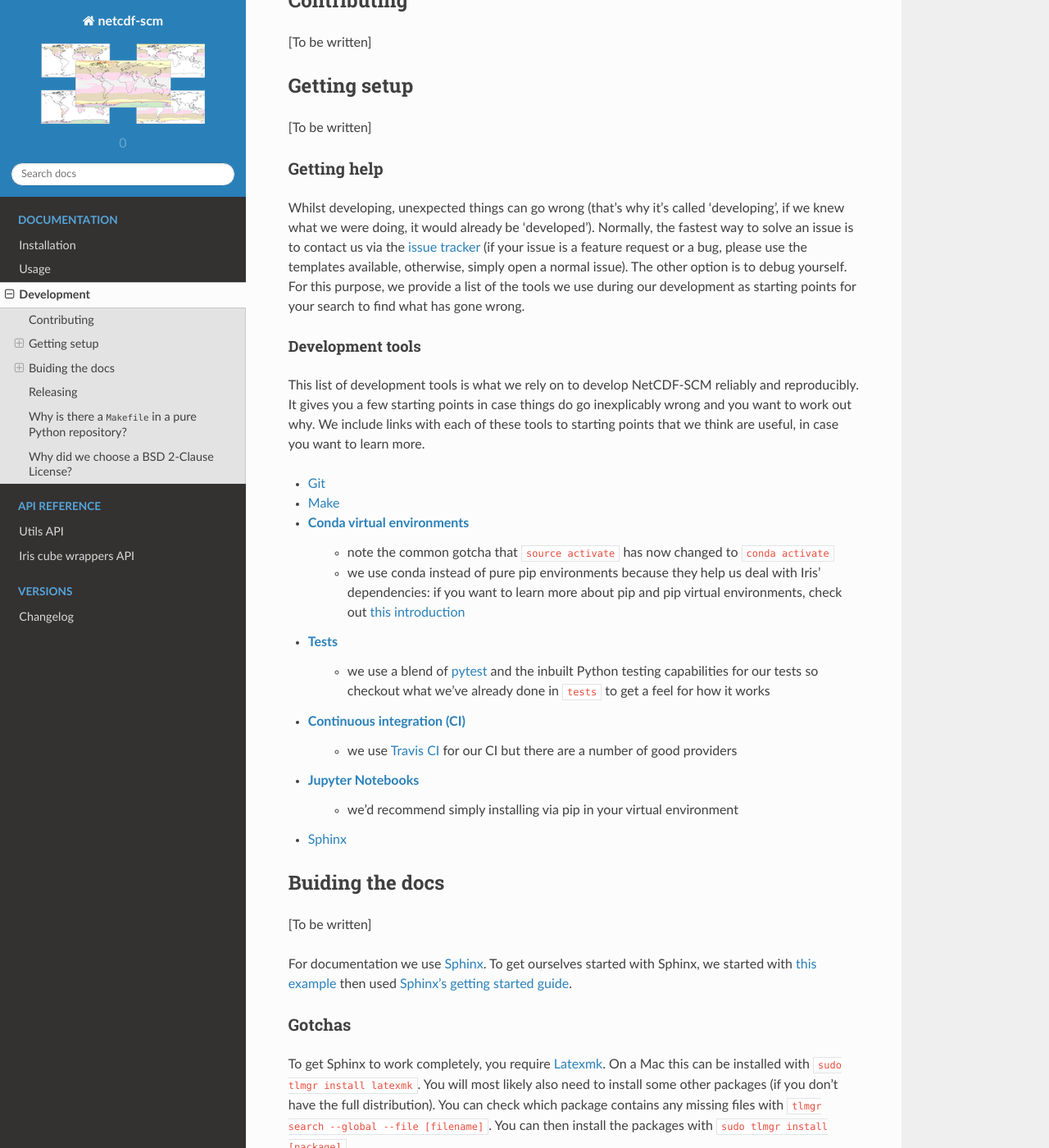
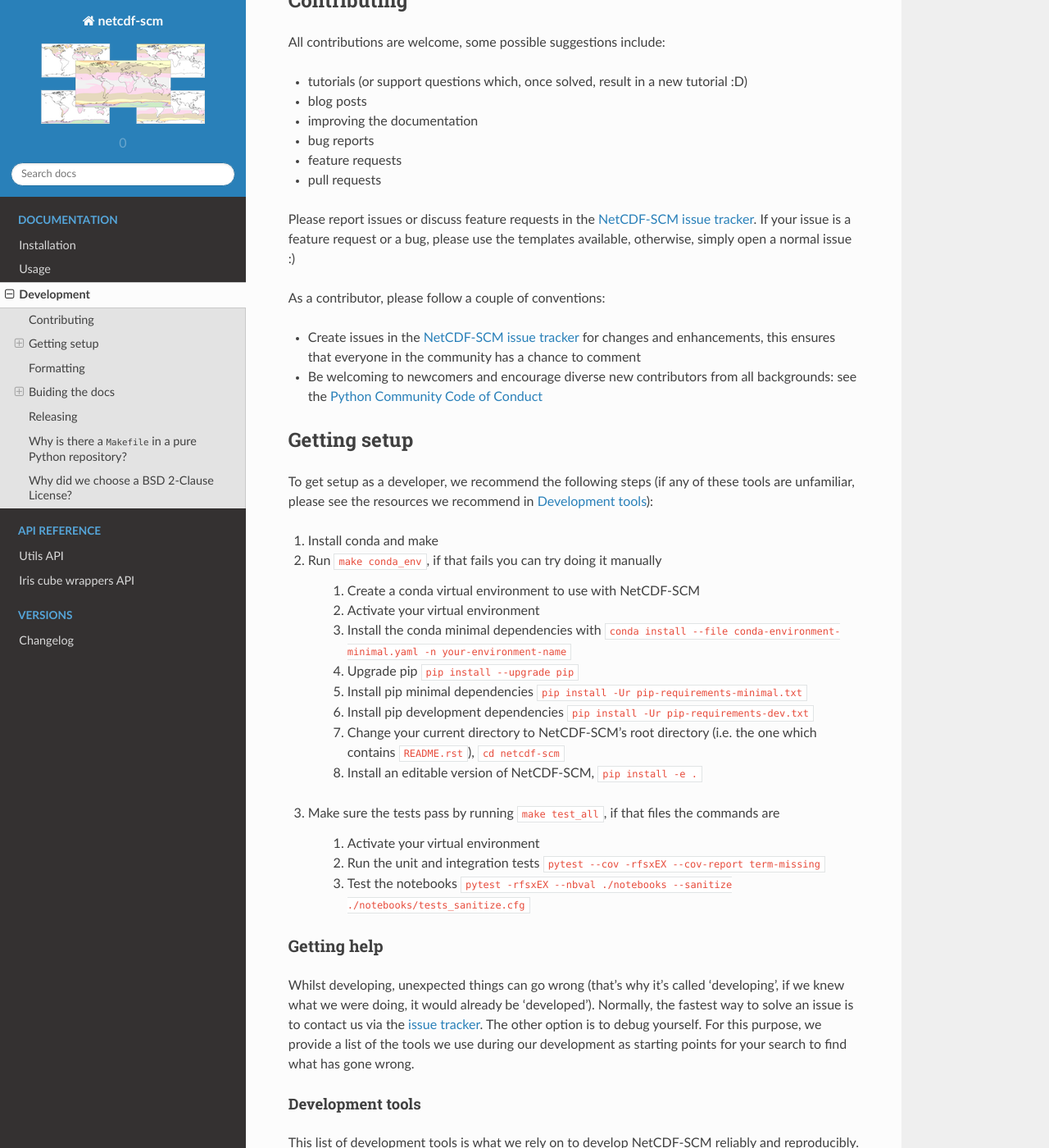
Before and after one commit to znicholls/netcdf-scm, a Sphinx documentation site: the page built from docs/source/development.rst, in a window 1280 px wide and 1400 px high, scrolled down 248 px. Shown: the whole window at 82% size. Built offline with Sphinx 7.4.7 and the Read the Docs theme 2.0.0, drawn with Linux system fonts in a browser that asks for light colours; some of the changed text lies outside the part shown.

Commit message:
Finish development docs

```diff
--- a/docs/source/development.rst
+++ b/docs/source/development.rst
@@ -8,20 +8,53 @@ This section of the docs details how to get setup to contribute and how best to
 Contributing
 ------------
 
-[To be written]
+All contributions are welcome, some possible suggestions include:
+
+- tutorials (or support questions which, once solved, result in a new tutorial :D)
+- blog posts
+- improving the documentation
+- bug reports
+- feature requests
+- pull requests
+
+Please report issues or discuss feature requests in the `NetCDF-SCM issue tracker`_.
+If your issue is a feature request or a bug, please use the templates available, otherwise, simply open a normal issue :)
+
+As a contributor, please follow a couple of conventions:
+
+- Create issues in the `NetCDF-SCM issue tracker`_ for changes and enhancements, this ensures that everyone in the community has a chance to comment
+- Be welcoming to newcomers and encourage diverse new contributors from all backgrounds: see the `Python Community Code of Conduct <https://www.python.org/psf/codeofconduct/>`_
 
 
 Getting setup
 -------------
 
-[To be written]
+To get setup as a developer, we recommend the following steps (if any of these tools are unfamiliar, please see the resources we recommend in `Development tools`_):
+
+#. Install conda and make
+#. Run ``make conda_env``, if that fails you can try doing it manually
+
+    #. Create a conda virtual environment to use with NetCDF-SCM
+    #. Activate your virtual environment
+    #. Install the conda minimal dependencies with ``conda install --file conda-environment-minimal.yaml -n your-environment-name``
+    #. Upgrade pip ``pip install --upgrade pip``
+    #. Install pip minimal dependencies ``pip install -Ur pip-requirements-minimal.txt``
+    #. Install pip development dependencies ``pip install -Ur pip-requirements-dev.txt``
+    #. Change your current directory to NetCDF-SCM's root directory (i.e. the one which contains ``README.rst``), ``cd netcdf-scm``
+    #. Install an editable version of NetCDF-SCM, ``pip install -e .``
+
+#. Make sure the tests pass by running ``make test_all``, if that files the commands are
+
+    #. Activate your virtual environment
+    #. Run the unit and integration tests ``pytest --cov -rfsxEX --cov-report term-missing``
+    #. Test the notebooks ``pytest -rfsxEX --nbval ./notebooks --sanitize ./notebooks/tests_sanitize.cfg``
 
 
 Getting help
 ~~~~~~~~~~~~
 
 Whilst developing, unexpected things can go wrong (that's why it's called 'developing', if we knew what we were doing, it would already be 'developed').
-Normally, the fastest way to solve an issue is to contact us via the `issue tracker <https://github.com/znicholls/netcdf-scm/issues>`_ (if your issue is a feature request or a bug, please use the templates available, otherwise, simply open a normal issue).
+Normally, the fastest way to solve an issue is to contact us via the `issue tracker <https://github.com/znicholls/netcdf-scm/issues>`_.
 The other option is to debug yourself.
 For this purpose, we provide a list of the tools we use during our development as starting points for your search to find what has gone wrong.
 
@@ -47,10 +80,22 @@ We include links with each of these tools to starting points that we think are u
 - Sphinx_
 
 
+Formatting
+----------
+
+To help us focus on what the code does, not how it looks, we use a couple of automatic formatting tools.
+These automatically format the code for us and tell use where the errors are.
+To use them, after setting yourself up (see `Getting setup`_), simply run ``make black`` and ``make flake8``.
+Note that ``make black`` can only be run if you have committed all your work i.e. your working directory is 'clean'.
+This restriction is made to ensure that you don't format code without being able to undo it, just in case something goes wrong.
+
+
 Buiding the docs
 ----------------
 
-[To be written]
+After setting yourself up (see `Getting setup`_), building the docs is as simple as running ``make docs`` (note, run ``make -B docs`` to force the docs to rebuild and ignore make when it says '... index.html is up to date').
+This will build the docs for you.
+You can preview them by opening ``docs/build/html/index.html`` in a browser.
 
 For documentation we use Sphinx_.
 To get ourselves started with Sphinx, we started with `this example <https://pythonhosted.org/an_example_pypi_project/sphinx.html>`_ then used `Sphinx's getting started guide <http://www.sphinx-doc.org/en/master/usage/quickstart.html>`_.
@@ -76,7 +121,7 @@ For more information on these, `here is the full guide <https://numpydoc.readthe
 Releasing
 ---------
 
-[To be written]
+[To be written, once I've done it]
 
 
 Why is there a ``Makefile`` in a pure Python repository?
@@ -97,3 +142,4 @@ We recommend [Morin et al. 2012]_ for more information for scientists about open
 
 
 .. _Sphinx: http://www.sphinx-doc.org/en/master/
+.. _NetCDF-SCM issue tracker: https://github.com/znicholls/netcdf-scm/issues
```
Also changed, not shown: 1 other file.
